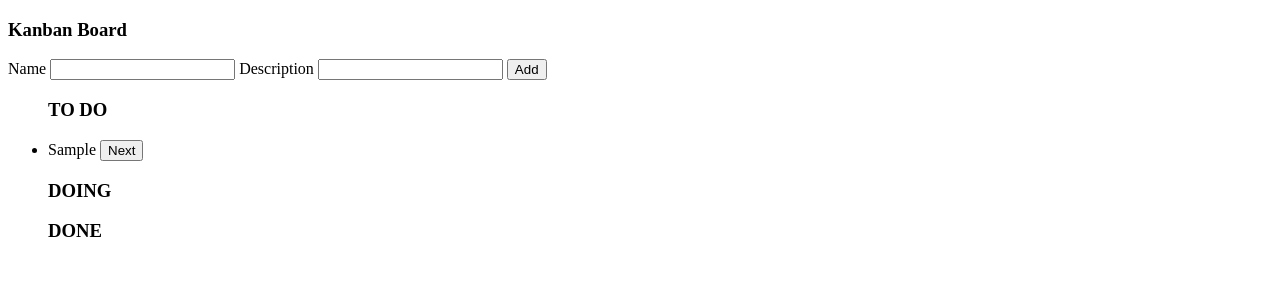
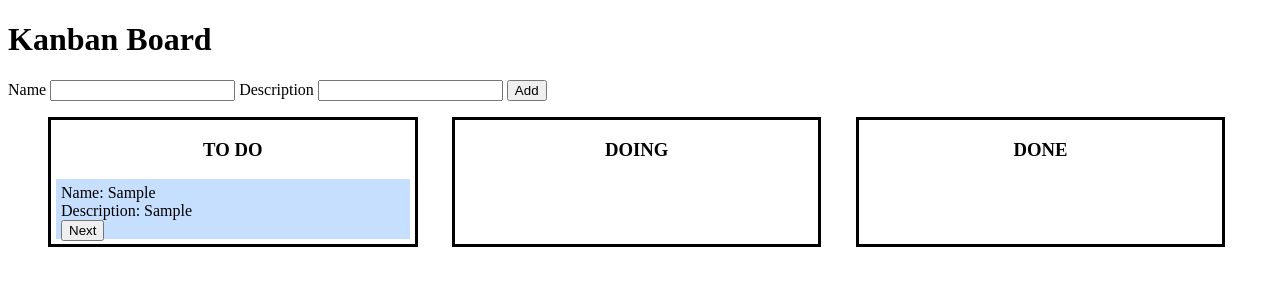
Before and after one commit to raged07/KanbanBoard, a plain HTML site: page index.html in a window 1280 px wide. Both pictures are taken after typing "Sample", "Sample" into the empty fields and a click on the input "Add". Drawn offline with nearby package versions, Linux system fonts and the light colour scheme.

Commit message:
adding css

```diff
--- a/index.html
+++ b/index.html
@@ -4,6 +4,7 @@
     <meta charset="UTF-8">
     <meta name="viewport" content="width=device-width, initial-scale=1.0">
     <meta http-equiv="X-UA-Compatible" content="ie=edge">
+    <link rel="stylesheet" href="/style.css">
     <script src="https://ajax.googleapis.com/ajax/libs/angularjs/1.7.8/angular.min.js"></script>
     <script src="/app.js"></script>
     <title>Kanban</title>
@@ -11,7 +12,7 @@
 <body>
     <p></p>
     <div ng-controller="KanbanController as KC"> <!--as asigna un alias al controlador-->
-        <h3>Kanban Board</h3>
+        <h1>Kanban Board</h1>
         <form ng-submit='KC.addTask()'>
             <span>Name</span>
             <input type="text" ng-model="newObj.name">
@@ -19,21 +20,30 @@
             <input type="text" ng-model="newObj.description">
             <input type="submit" value="Add">
             <ul>
+                <div class="todo">
                     <h3>TO DO</h3>
                     <li ng-repeat="task in KC.tasks | filter:{status:1}" >
-                    <span>{{task.name}}</span>
+                        <span>Name: {{task.name}}</span>
+                        <span>Description: {{task.description}}</span>
                         <button ng-click='KC.updateStatus(task.index);'>Next</button>
                     </li>
+                </div>
+                <div class="doing">
                     <h3>DOING</h3>
                     <li ng-repeat="task in KC.tasks | filter:{status:2}" >
-                    <span>{{task.name}}</span>
+                            <span>Name: {{task.name}}</span>
+                            <span>Description: {{task.description}}</span>
                         <button ng-click='KC.updateToPrev(task.index)'>Prev</button>
                         <button ng-click='KC.updateStatus(task.index);'>Next</button>
                     </li>
+                </div>
+                <div class="done">
                     <h3>DONE</h3>
                     <li ng-repeat="task in KC.tasks | filter:{status:3}" >
-                    <span>{{task.name}}</span>
+                            <span>Name: {{task.name}}</span>
+                            <span>Description: {{task.description}}</span>
                     </li>
+                </div>
             </ul>
         </form>
 
--- /dev/null
+++ b/style.css
@@ -0,0 +1,21 @@
+ul{
+    display: grid;
+    grid-template-columns: 33% 33% 33%;
+}
+.todo, .doing, .done{
+    border: black solid;
+    width: 90%;
+}
+li{
+    list-style: none;
+    height: 50px;
+    padding: 5px;
+    margin: 5px;
+    background-color: rgb(199, 223, 255);
+}
+h3{
+    text-align: center;
+}
+ul span{
+    display: block;
+}
```
Lines whose indentation alone changed are shown as unchanged.
